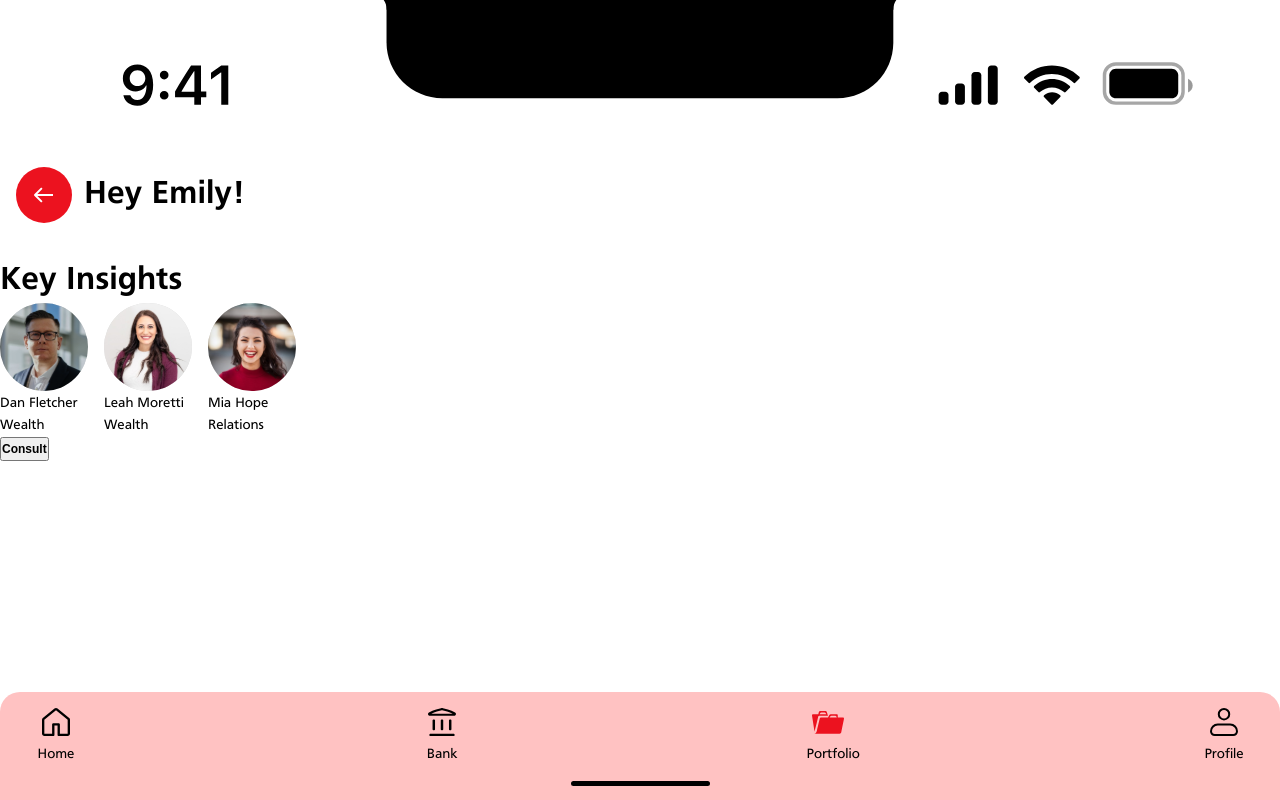
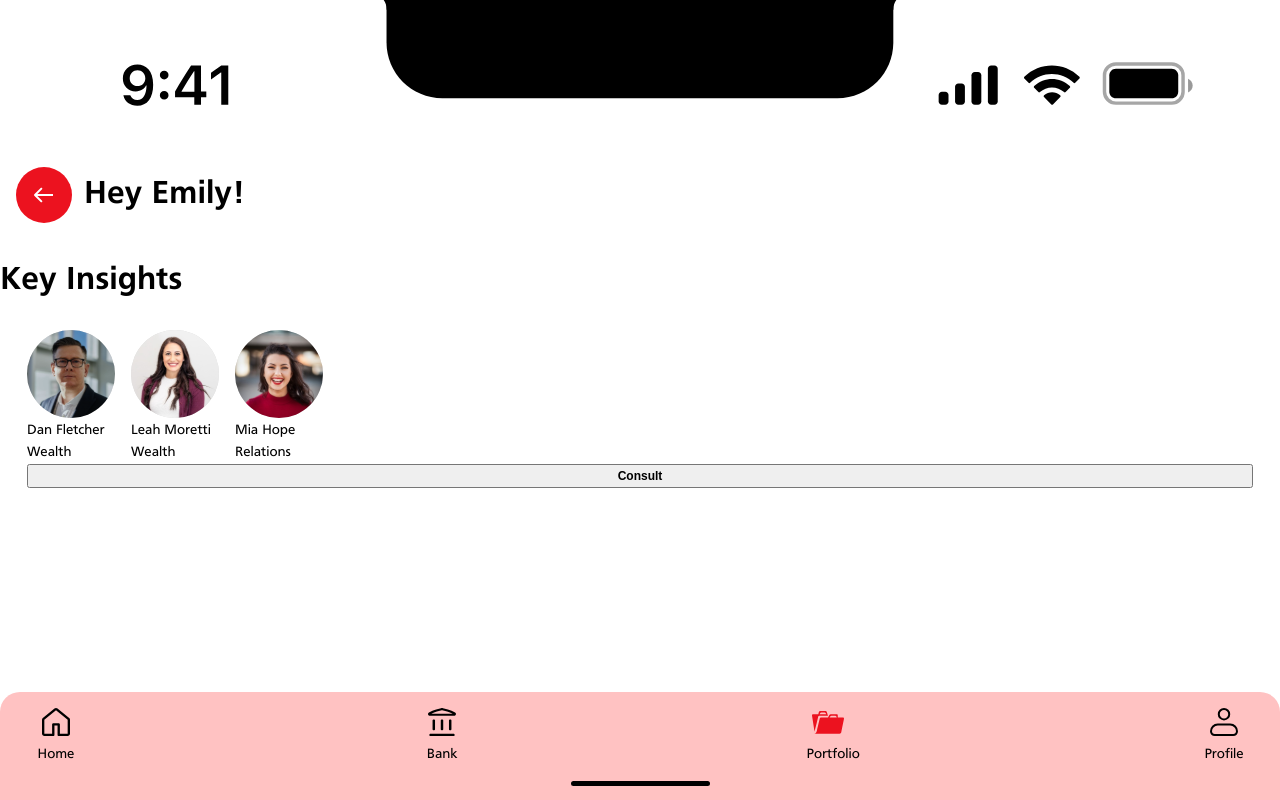
Before and after one commit to pxthxrv/swm-client, a React (Vite) app: page / in a window 1280 px wide. Built offline with nearby package versions, Linux system fonts and the light colour scheme.

Commit message:
add team

```diff
--- a/src/components/Team/Team.jsx
+++ b/src/components/Team/Team.jsx
@@ -5,7 +5,7 @@ import mia from "../../assets/icons/mia.svg";
 
 export default function Team() {
   return (
-    <div classNmae="team">
+    <div className="team">
       <h1 className="team__title"></h1>
       <div className="team__people">
         <div className="person">
```
